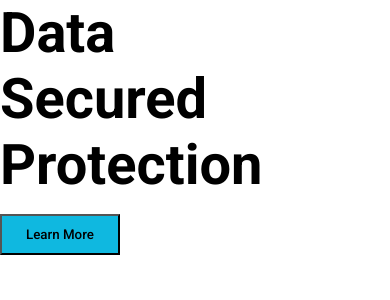
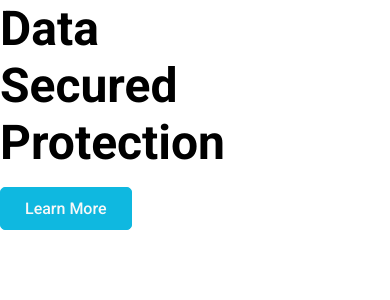
Before and after one commit to MardonovD/counter-redux-conntect, a React (Create React App) app: page / in a window 390 px wide. Shown: the top 300 px of the page. Built offline with nearby package versions, Linux system fonts and the light colour scheme.

Commit message:
code reading

```diff
--- a/src/index.css
+++ b/src/index.css
@@ -58,4 +58,24 @@ button {
   padding: 0.7rem 1.5rem;
   margin: 1rem 0;
   background-color: var(--primary-color);
+  border: 1px solid var(--primary-color);
+  color: #f8f8f8;
+  font-size: 1rem;
+  font-weight: 500;
+  display: flex;
+  border-radius: 5px;
 }
+
+button:hover {
+  background-color: #47dcff;
+  border: 1px solid #47dcff;
+}
+
+@media screen and (max-width: 940px) {
+  h1 {
+    font-size: 3rem;
+  }
+  h2 {
+    font-size: 2.5rem;
+  }
+}
```
